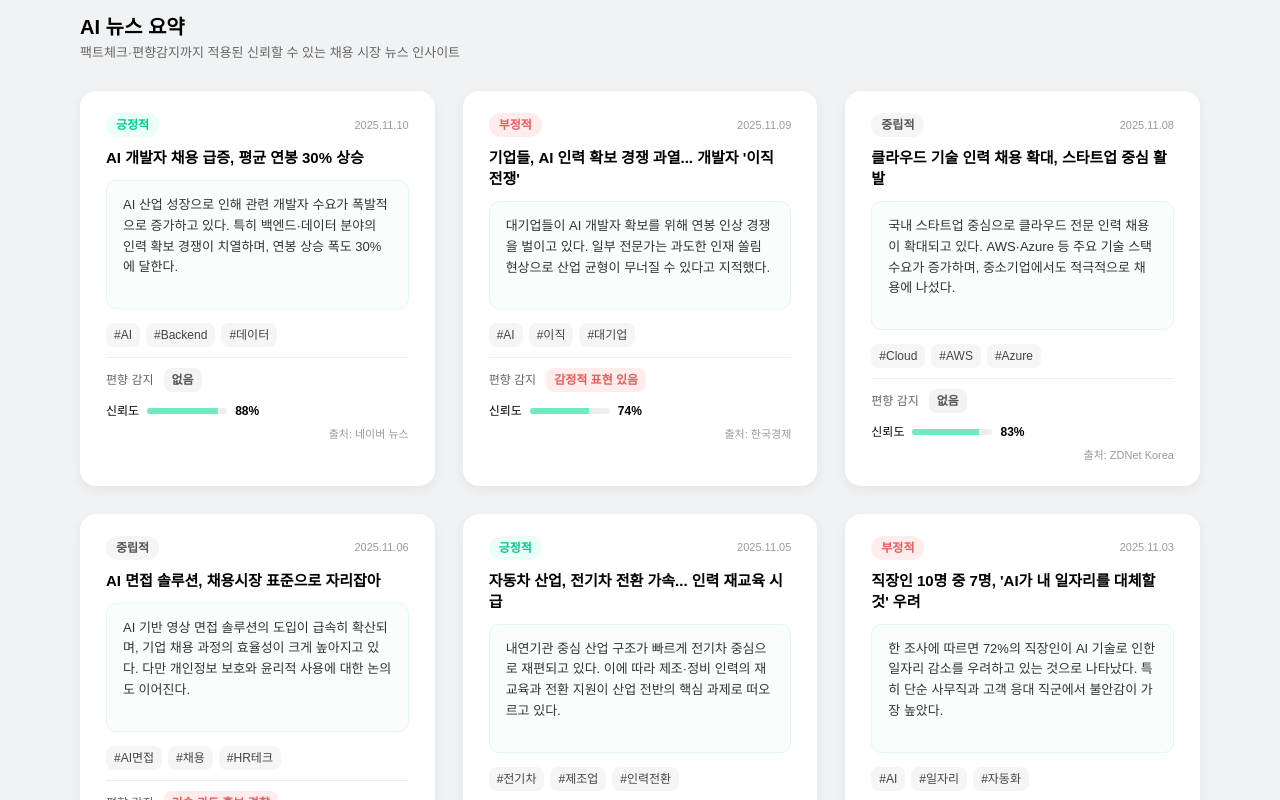
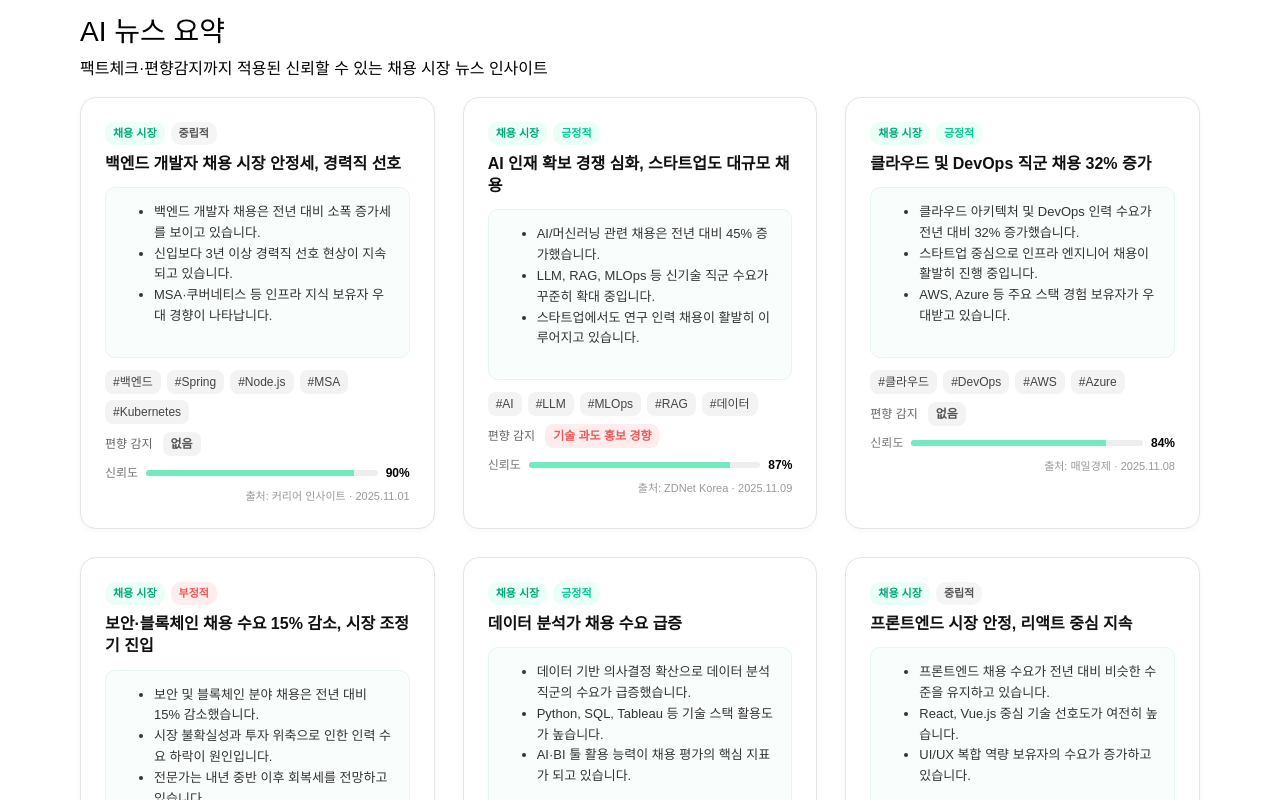
Before and after one commit to llbk-team/llbky-front, a Vue app: page /trend/news in a window 1280 px wide. Shown: the part 460-1260 px from the top of the page. Built offline with nearby package versions, Linux system fonts and the light colour scheme.

Commit message:
docs: 트렌드 스타일 수정

```diff
--- a/package.json
+++ b/package.json
@@ -8,6 +8,7 @@
     "lint": "vue-cli-service lint"
   },
   "dependencies": {
+    "axios": "^1.13.2",
     "bootstrap": "^5.3.8",
     "bootstrap-icons": "^1.13.1",
     "bootstrap-vue-3": "^0.5.1",
--- a/src/components/modal/NewsDetailModal.vue
+++ b/src/components/modal/NewsDetailModal.vue
@@ -1,16 +1,13 @@
 <template>
   <div class="modal-overlay" @click.self="$emit('close')">
     <div class="modal-content">
-      <!-- 상단 -->
       <div class="modal-header">
         <h2>뉴스 요약 분석</h2>
         <button class="close-btn" @click="$emit('close')">✕</button>
       </div>
 
       <div class="modal-body">
-        <!-- 좌측: 선택 뉴스 상세 -->
         <div class="left">
-          <!-- 감정 비율 (샘플 값, 백엔드 연동 시 교체 가능) -->
           <div class="sentiment-box">
             <div class="sentiment-item positive">
               <div class="circle">49%</div>
@@ -26,7 +23,6 @@
             </div>
           </div>
 
-          <!-- 신뢰도 -->
           <div class="trust-box">
             <span class="trust-label">신뢰도</span>
             <div class="trust-bar">
@@ -35,13 +31,13 @@
             <span class="trust-score">{{ news.trust }}%</span>
           </div>
 
-          <!-- 기사 내용 -->
+          <!-- ✅ 긴 요약문 -->
           <div class="article">
             <h3>{{ news.title }}</h3>
             <div class="meta">
               <span>{{ news.source }}</span> · <span>{{ news.date }}</span>
             </div>
-            <p>{{ news.summary }}</p>
+            <p>{{ news.summary_long || news.summary_short }}</p>
 
             <div class="keywords">
               <span v-for="(k, i) in news.keywords" :key="i">#{{ k }}</span>
@@ -49,7 +45,6 @@
           </div>
         </div>
 
-        <!-- 우측: 관련 뉴스 (더미) -->
         <div class="right">
           <h4>관련 뉴스</h4>
           <ul>
@@ -69,23 +64,10 @@ defineProps({
   news: { type: Object, required: true },
 });
 
-// 화면 설계용 더미 데이터
 const relatedNews = [
-  {
-    title: "AI 인재 확보에 나선 글로벌 기업 동향",
-    source: "브릿지경제",
-    date: "2025-11-04",
-  },
-  {
-    title: "클라우드·데이터 인프라 인력 수요 확대",
-    source: "매일경제",
-    date: "2025-11-03",
-  },
-  {
-    title: "HR테크와 AI 면접 솔루션 도입 가속화",
-    source: "머니투데이",
-    date: "2025-11-02",
-  },
+  { title: "AI 인재 확보에 나선 글로벌 기업 동향", source: "브릿지경제", date: "2025-11-04" },
+  { title: "클라우드·데이터 인프라 인력 수요 확대", source: "매일경제", date: "2025-11-03" },
+  { title: "HR테크와 AI 면접 솔루션 도입 가속화", source: "머니투데이", date: "2025-11-02" },
 ];
 </script>
 
--- a/src/views/trend/Insight.vue
+++ b/src/views/trend/Insight.vue
@@ -1,12 +1,10 @@
 <template>
   <div class="insight-page">
-    <!-- 헤더 -->
     <h2 class="page-title">AI 직무 인사이트</h2>
     <p class="page-subtitle">
       뉴스 트렌드와 커리어 관심사를 분석해 AI가 추천하는 맞춤 직무
     </p>
 
-    <!-- 분석 요약 -->
     <div class="summary-box">
       <h4>맞춤 분석 결과</h4>
       <p>
@@ -19,11 +17,9 @@
       </div>
     </div>
 
-    <!-- 추천 직무 카드 -->
     <div class="job-grid">
       <div v-for="(job, i) in jobs" :key="i" class="job-card">
         <div class="job-header">
-          <!-- 🔹 Trend 페이지로 이동 (쿼리 파라미터 전달) -->
           <router-link
             :to="`/trend?keyword=${encodeURIComponent(job.title)}`"
             class="job-link"
@@ -76,10 +72,25 @@ const jobs = [
 
 <style scoped>
 .insight-page {
-  background: #f1f2f3;
+  background: #ffffff;
   padding: 40px 80px 100px;
   font-family: "Pretendard", sans-serif;
   color: #111111;
+}
+
+/* 공통 카드 효과 */
+.summary-box,
+.job-card {
+  background: #ffffff;
+  border: 1px solid #e5e5e5;
+  box-shadow: 0 2px 6px rgba(0, 0, 0, 0.04);
+  border-radius: 14px;
+  transition: 0.25s ease;
+}
+.summary-box:hover,
+.job-card:hover {
+  border-color: #d0d0d0;
+  box-shadow: 0 4px 10px rgba(0, 0, 0, 0.08);
 }
 
 /* 헤더 */
@@ -96,12 +107,8 @@ const jobs = [
 
 /* 분석 요약 */
 .summary-box {
-  background: #ddf3eb;
-  border: 1px solid #a2f1d6;
-  border-radius: 12px;
   padding: 20px 28px;
   margin-bottom: 36px;
-  box-shadow: 0 2px 4px rgba(17, 17, 17, 0.05);
 }
 .summary-box h4 {
   font-size: 16px;
@@ -129,19 +136,8 @@ const jobs = [
   gap: 24px;
 }
 .job-card {
-  background: #ffffff;
-  border: 1px solid #eaecec;
-  border-radius: 14px;
   padding: 22px 26px;
-  box-shadow: 0 2px 6px rgba(17, 17, 17, 0.04);
-  transition: all 0.25s ease;
 }
-.job-card:hover {
-  transform: translateY(-2px);
-  box-shadow: 0 6px 10px rgba(17, 17, 17, 0.08);
-}
-
-/* 상단 헤더 */
 .job-header {
   display: flex;
   justify-content: space-between;
--- a/src/views/trend/News.vue
+++ b/src/views/trend/News.vue
@@ -1,52 +1,55 @@
 <template>
   <div class="trend-news">
-    <!-- Hero 영역 -->
+    <!-- Hero -->
     <section class="hero">
       <h2>AI가 분석해주는 채용 트렌드</h2>
+
       <div class="search-bar">
         <input
           type="text"
           placeholder="키워드를 입력하세요 (예: 인공지능, 백엔드, AI 개발자)"
           v-model="keyword"
+          @keyup.enter="searchNews"
         />
         <button @click="searchNews">검색</button>
       </div>
     </section>
 
-    <!-- 필터바 -->
+    <!-- ✅ 필터바 -->
     <FilterBar @filter-change="applyFilter" />
 
     <!-- 뉴스 카드 리스트 -->
     <section class="news-section">
       <h3>AI 뉴스 요약</h3>
-      <p class="desc">팩트체크·편향감지까지 적용된 신뢰할 수 있는 채용 시장 뉴스 인사이트</p>
+      <p class="desc">
+        팩트체크·편향감지까지 적용된 신뢰할 수 있는 채용 시장 뉴스 인사이트
+      </p>
 
       <div class="news-grid">
         <div
-          v-for="(item, i) in filteredNews"
+          v-for="(item, i) in visibleNews"
           :key="i"
           class="news-card"
           @click="openDetail(item)"
         >
-          <div class="card-header">
-            <span class="sentiment" :class="item.sentiment">
-              {{ item.sentimentLabel }}
-            </span>
-            <span class="date">{{ item.date }}</span>
+          <!-- 상단 태그 -->
+          <div class="tag-row">
+            <span class="tag category">채용 시장</span>
+            <span class="tag" :class="item.sentiment">{{ item.sentimentLabel }}</span>
           </div>
 
+          <!-- 제목 -->
           <h4 class="title">{{ item.title }}</h4>
 
-          <div class="summary-box">
-            <p>{{ item.summary }}</p>
-          </div>
+          <!-- 요약 -->
+          <div class="summary-box" v-html="formatSummary(item.summary_short)"></div>
 
+          <!-- 키워드 -->
           <div class="keywords">
             <span v-for="(k, j) in item.keywords" :key="j">#{{ k }}</span>
           </div>
 
-          <div class="divider" />
-
+          <!-- 편향 감지 -->
           <div class="bias">
             <span class="bias-label">편향 감지</span>
             <span
@@ -57,6 +60,7 @@
             </span>
           </div>
 
+          <!-- 신뢰도 + 출처 -->
           <div class="card-footer">
             <div class="trust">
               <span class="label">신뢰도</span>
@@ -65,13 +69,13 @@
               </div>
               <span class="score">{{ item.trust }}%</span>
             </div>
-            <div class="source">출처: {{ item.source }}</div>
+            <div class="source">출처: {{ item.source }} · {{ item.date }}</div>
           </div>
         </div>
       </div>
     </section>
 
-    <!-- 모달 -->
+    <!-- 상세보기 -->
     <NewsDetailModal
       v-if="selectedNews"
       :news="selectedNews"
@@ -87,107 +91,129 @@ import NewsDetailModal from "@/components/modal/NewsDetailModal.vue";
 
 const keyword = ref("");
 const selectedNews = ref(null);
-
 const filters = ref({
   period: "week",
   sentiment: "",
-  biasOnly: false, // '편향 없는 뉴스만'
+  biasOnly: false,
   trustMin: 70,
 });
 
-// 더미 뉴스 데이터 (백엔드 연동시 교체)
+/* ------------------------------
+   뉴스 데이터 (예시 8개)
+------------------------------ */
 const newsList = ref([
   {
-    title: "AI 개발자 채용 급증, 평균 연봉 30% 상승",
-    summary:
-      "AI 산업 성장으로 인해 관련 개발자 수요가 폭발적으로 증가하고 있다. 특히 백엔드·데이터 분야의 인력 확보 경쟁이 치열하며, 연봉 상승 폭도 30%에 달한다.",
-    keywords: ["AI", "Backend", "데이터"],
-    trust: 88,
+    title: "백엔드 개발자 채용 시장 안정세, 경력직 선호",
+    summary_short: `
+백엔드 개발자 채용은 전년 대비 소폭 증가세를 보이고 있습니다.
+신입보다 3년 이상 경력직 선호 현상이 지속되고 있습니다.
+MSA·쿠버네티스 등 인프라 지식 보유자 우대 경향이 나타납니다.
+`,
+    keywords: ["백엔드", "Spring", "Node.js", "MSA", "Kubernetes"],
+    trust: 90,
+    sentiment: "neutral",
+    sentimentLabel: "중립적",
+    bias_detected: false,
+    bias_type: "",
+    date: "2025.11.01",
+    source: "커리어 인사이트",
+  },
+  {
+    title: "AI 인재 확보 경쟁 심화, 스타트업도 대규모 채용",
+    summary_short: `
+AI/머신러닝 관련 채용은 전년 대비 45% 증가했습니다.
+LLM, RAG, MLOps 등 신기술 직군 수요가 꾸준히 확대 중입니다.
+스타트업에서도 연구 인력 채용이 활발히 이루어지고 있습니다.
+`,
+    keywords: ["AI", "LLM", "MLOps", "RAG", "데이터"],
+    trust: 87,
     sentiment: "positive",
     sentimentLabel: "긍정적",
-    date: "2025.11.10",
-    source: "네이버 뉴스",
+    bias_detected: true,
+    bias_type: "기술 과도 홍보 경향",
+    date: "2025.11.09",
+    source: "ZDNet Korea",
+  },
+  {
+    title: "클라우드 및 DevOps 직군 채용 32% 증가",
+    summary_short: `
+클라우드 아키텍처 및 DevOps 인력 수요가 전년 대비 32% 증가했습니다.
+스타트업 중심으로 인프라 엔지니어 채용이 활발히 진행 중입니다.
+AWS, Azure 등 주요 스택 경험 보유자가 우대받고 있습니다.
+`,
+    keywords: ["클라우드", "DevOps", "AWS", "Azure"],
+    trust: 84,
+    sentiment: "positive",
+    sentimentLabel: "긍정적",
     bias_detected: false,
     bias_type: "",
+    date: "2025.11.08",
+    source: "매일경제",
   },
   {
-    title: "기업들, AI 인력 확보 경쟁 과열... 개발자 '이직 전쟁'",
-    summary:
-      "대기업들이 AI 개발자 확보를 위해 연봉 인상 경쟁을 벌이고 있다. 일부 전문가는 과도한 인재 쏠림 현상으로 산업 균형이 무너질 수 있다고 지적했다.",
-    keywords: ["AI", "이직", "대기업"],
-    trust: 74,
+    title: "보안·블록체인 채용 수요 15% 감소, 시장 조정기 진입",
+    summary_short: `
+보안 및 블록체인 분야 채용은 전년 대비 15% 감소했습니다.
+시장 불확실성과 투자 위축으로 인한 인력 수요 하락이 원인입니다.
+전문가는 내년 중반 이후 회복세를 전망하고 있습니다.
+`,
+    keywords: ["보안", "블록체인", "정보보호", "암호화"],
+    trust: 79,
     sentiment: "negative",
     sentimentLabel: "부정적",
-    date: "2025.11.09",
-    source: "한국경제",
     bias_detected: true,
     bias_type: "감정적 표현 있음",
+    date: "2025.11.06",
+    source: "디지털데일리",
   },
   {
-    title: "클라우드 기술 인력 채용 확대, 스타트업 중심 활발",
-    summary:
-      "국내 스타트업 중심으로 클라우드 전문 인력 채용이 확대되고 있다. AWS·Azure 등 주요 기술 스택 수요가 증가하며, 중소기업에서도 적극적으로 채용에 나섰다.",
-    keywords: ["Cloud", "AWS", "Azure"],
-    trust: 83,
+    title: "데이터 분석가 채용 수요 급증",
+    summary_short: `
+데이터 기반 의사결정 확산으로 데이터 분석 직군의 수요가 급증했습니다.
+Python, SQL, Tableau 등 기술 스택 활용도가 높습니다.
+AI·BI 툴 활용 능력이 채용 평가의 핵심 지표가 되고 있습니다.
+`,
+    keywords: ["데이터", "SQL", "Tableau", "AI"],
+    trust: 85,
+    sentiment: "positive",
+    sentimentLabel: "긍정적",
+    bias_detected: false,
+    bias_type: "",
+    date: "2025.11.07",
+    source: "조선비즈",
+  },
+  {
+    title: "프론트엔드 시장 안정, 리액트 중심 지속",
+    summary_short: `
+프론트엔드 채용 수요가 전년 대비 비슷한 수준을 유지하고 있습니다.
+React, Vue.js 중심 기술 선호도가 여전히 높습니다.
+UI/UX 복합 역량 보유자의 수요가 증가하고 있습니다.
+`,
+    keywords: ["프론트엔드", "React", "Vue.js", "UI/UX"],
+    trust: 82,
     sentiment: "neutral",
     sentimentLabel: "중립적",
-    date: "2025.11.08",
-    source: "ZDNet Korea",
     bias_detected: false,
     bias_type: "",
-  },
-  {
-    title: "AI 면접 솔루션, 채용시장 표준으로 자리잡아",
-    summary:
-      "AI 기반 영상 면접 솔루션의 도입이 급속히 확산되며, 기업 채용 과정의 효율성이 크게 높아지고 있다. 다만 개인정보 보호와 윤리적 사용에 대한 논의도 이어진다.",
-    keywords: ["AI면접", "채용", "HR테크"],
-    trust: 80,
-    sentiment: "neutral",
-    sentimentLabel: "중립적",
-    date: "2025.11.06",
-    source: "머니투데이",
-    bias_detected: true,
-    bias_type: "기술 과도 홍보 경향",
-  },
-  {
-    title: "자동차 산업, 전기차 전환 가속... 인력 재교육 시급",
-    summary:
-      "내연기관 중심 산업 구조가 빠르게 전기차 중심으로 재편되고 있다. 이에 따라 제조·정비 인력의 재교육과 전환 지원이 산업 전반의 핵심 과제로 떠오르고 있다.",
-    keywords: ["전기차", "제조업", "인력전환"],
-    trust: 89,
-    sentiment: "positive",
-    sentimentLabel: "긍정적",
     date: "2025.11.05",
-    source: "매일경제",
-    bias_detected: false,
-    bias_type: "",
-  },
-  {
-    title: "직장인 10명 중 7명, 'AI가 내 일자리를 대체할 것' 우려",
-    summary:
-      "한 조사에 따르면 72%의 직장인이 AI 기술로 인한 일자리 감소를 우려하고 있는 것으로 나타났다. 특히 단순 사무직과 고객 응대 직군에서 불안감이 가장 높았다.",
-    keywords: ["AI", "일자리", "자동화"],
-    trust: 77,
-    sentiment: "negative",
-    sentimentLabel: "부정적",
-    date: "2025.11.03",
-    source: "서울경제",
-    bias_detected: true,
-    bias_type: "감정적 불안 조장",
+    source: "IT조선",
   },
 ]);
 
+/* ------------------------------
+   필터 및 검색 적용
+------------------------------ */
 const filteredNews = computed(() =>
   newsList.value.filter((n) => {
     if (filters.value.sentiment && n.sentiment !== filters.value.sentiment)
       return false;
-    if (filters.value.biasOnly && n.bias_detected) return false; // 편향 없는 뉴스만
+    if (filters.value.biasOnly && n.bias_detected) return false;
     if (n.trust < filters.value.trustMin) return false;
     if (
       keyword.value &&
       !(
         n.title.includes(keyword.value) ||
-        n.summary.includes(keyword.value) ||
+        n.summary_short.includes(keyword.value) ||
         n.keywords.some((k) => k.includes(keyword.value))
       )
     )
@@ -196,23 +222,32 @@ const filteredNews = computed(() =>
   })
 );
 
-const applyFilter = (newFilters) => {
-  filters.value = newFilters;
+// 6개만 표시
+const visibleNews = computed(() => filteredNews.value.slice(0, 6));
+
+/* ------------------------------
+   함수
+------------------------------ */
+const formatSummary = (summary) => {
+  if (!summary) return "";
+  return (
+    `<ul>` +
+    summary
+      .trim()
+      .split("\n")
+      .map((line) => `<li>${line.trim()}</li>`)
+      .join("") +
+    `</ul>`
+  );
 };
-
-const searchNews = () => {
-  // 백엔드 붙이면 여기서 API 호출
-  // 지금은 UI 설계용
-};
-
-const openDetail = (item) => {
-  selectedNews.value = item;
-};
+const applyFilter = (newFilters) => (filters.value = newFilters);
+const openDetail = (item) => (selectedNews.value = item);
+const searchNews = () => {};
 </script>
 
 <style scoped>
 .trend-news {
-  background: #f1f2f3;
+  background: #fff; /* ✅ 페이지 전체 배경을 흰색으로 */
   color: #000;
   font-family: "Pretendard", sans-serif;
 }
@@ -252,26 +287,11 @@ const openDetail = (item) => {
   padding: 10px 22px;
   border-radius: 25px;
   cursor: pointer;
-  transition: all 0.2s;
-}
-.search-bar button:hover {
-  transform: translateY(-1px);
-  box-shadow: 0 2px 6px rgba(113, 235, 190, 0.3);
 }
 
 /* 뉴스 섹션 */
 .news-section {
   padding: 40px 80px 100px;
-}
-.news-section h3 {
-  font-size: 20px;
-  font-weight: 700;
-  margin-bottom: 4px;
-}
-.desc {
-  color: #666;
-  font-size: 13px;
-  margin-bottom: 28px;
 }
 .news-grid {
   display: grid;
@@ -281,51 +301,34 @@ const openDetail = (item) => {
 
 /* 카드 */
 .news-card {
-  background: #fff;
+  background: #ffffff;
   border-radius: 16px;
-  padding: 22px 26px;
-  box-shadow: 0 4px 12px rgba(0, 0, 0, 0.06);
-  transition: all 0.3s ease;
+  padding: 24px;
+  /* ✅ 카드 경계선 + 부드러운 그림자 */
+  border: 1px solid #e5e5e5;
+  box-shadow: 0 2px 6px rgba(0, 0, 0, 0.03);
+  transition: 0.2s;
   cursor: pointer;
 }
+
 .news-card:hover {
-  transform: translateY(-4px);
-  box-shadow: 0 6px 16px rgba(0, 0, 0, 0.1);
+  transform: translateY(-3px);
+  /* ✅ hover 시 조금 더 강조 */
+  box-shadow: 0 4px 10px rgba(0, 0, 0, 0.06);
+  border-color: #d0d0d0;
 }
-.card-header {
-  display: flex;
-  justify-content: space-between;
-  align-items: center;
-  margin-bottom: 10px;
+
+
+/* 제목 */
+.title {
+  font-size: 16px; /* ✅ 살짝 줄임 */
+  font-weight: 700;
+  color: #111;
+  margin: 8px 0 12px 0; /* ✅ 상하 여백으로 띄움 */
+  line-height: 1.4; /* ✅ 줄 간격 조정 */
 }
-.sentiment {
-  font-size: 12px;
-  font-weight: 600;
-  padding: 3px 10px;
-  border-radius: 12px;
-}
-.sentiment.positive {
-  background: #eafff5;
-  color: #00c896;
-}
-.sentiment.neutral {
-  background: #f5f5f5;
-  color: #555;
-}
-.sentiment.negative {
-  background: #ffecec;
-  color: #e85b5b;
-}
-.date {
-  font-size: 11px;
-  color: #999;
-}
-.title {
-  font-size: 15px;
-  font-weight: 700;
-  margin-bottom: 12px;
-  line-height: 1.4;
-}
+
+/* 요약 */
 .summary-box {
   background: #f9fdfb;
   border: 1px solid #e4f7ee;
@@ -334,30 +337,66 @@ const openDetail = (item) => {
   font-size: 13px;
   color: #333;
   line-height: 1.6;
-  margin-bottom: 14px;
+  margin-bottom: 12px; /* ✅ 키워드와 간격 추가 */
 }
+.summary-box ul {
+  margin: 0;
+  padding-left: 18px;
+}
+.summary-box li {
+  list-style-type: disc;
+  margin-bottom: 4px;
+}
+
+/* 키워드 */
 .keywords {
   display: flex;
   flex-wrap: wrap;
   gap: 6px;
-  margin-bottom: 10px;
+  margin-bottom: 8px;
 }
 .keywords span {
-  background: #f5f5f5;
+  background: #f3f3f3;
   border-radius: 8px;
   padding: 3px 8px;
   font-size: 12px;
   color: #444;
 }
-.divider {
-  border-top: 1px solid #eee;
-  margin: 10px 0;
+
+/* 태그 */
+.tag-row {
+  display: flex;
+  gap: 6px;
 }
+.tag {
+  font-size: 11px;
+  font-weight: 600;
+  border-radius: 10px;
+  padding: 3px 8px;
+}
+.tag.category {
+  background: #eafff5;
+  color: #00a877;
+}
+.tag.positive {
+  background: #eafff5;
+  color: #00c896;
+}
+.tag.neutral {
+  background: #f5f5f5;
+  color: #555;
+}
+.tag.negative {
+  background: #ffecec;
+  color: #e85b5b;
+}
+
+/* 편향 */
 .bias {
   display: flex;
   align-items: center;
   gap: 10px;
-  margin-bottom: 10px;
+  margin-bottom: 8px;
 }
 .bias-label {
   font-size: 12px;
@@ -377,30 +416,36 @@ const openDetail = (item) => {
   background: #f3f3f3;
   color: #555;
 }
+
+/* 신뢰도 + 출처 */
 .card-footer {
   display: flex;
   flex-direction: column;
   gap: 6px;
-  font-size: 12px;
 }
 .trust {
   display: flex;
   align-items: center;
   gap: 8px;
 }
-.bar {
-  width: 80px;
+.trust .label {
+  font-size: 12px;
+  color: #777;
+}
+.trust .bar {
+  flex: 1;
   height: 6px;
   background: #eee;
   border-radius: 4px;
   overflow: hidden;
 }
-.fill {
+.trust .fill {
   height: 100%;
   background: #71ebbe;
 }
-.score {
-  font-weight: 600;
+.trust .score {
+  font-weight: 700;
+  font-size: 12px;
 }
 .source {
   font-size: 11px;
--- a/src/views/trend/Trend.vue
+++ b/src/views/trend/Trend.vue
@@ -107,7 +107,7 @@ const keywordData = [
 ];
 
 onMounted(async () => {
-  // === 키워드 트렌드 차트 ===
+  // 키워드 트렌드 차트
   const ctx1 = document.getElementById("trendChart");
   new Chart(ctx1, {
     type: "bar",
@@ -135,7 +135,7 @@ onMounted(async () => {
     },
   });
 
-  // === 산업별 채용 감정 분석 (누적형) ===
+  // 산업별 채용 감정 분석 차트
   await nextTick();
   const ctx2 = document.getElementById("sentimentChart");
   new Chart(ctx2, {
@@ -184,7 +184,7 @@ onMounted(async () => {
     },
   });
 
-  // === 워드클라우드 ===
+  // 워드클라우드
   const words = [
     ["Kubernetes", 40],
     ["AI", 30],
@@ -205,22 +205,20 @@ onMounted(async () => {
     weightFactor: 4,
     color: () => "#71EBBE",
     rotateRatio: 0,
-    backgroundColor: "#fff",
+    backgroundColor: "#ffffff",
   });
 });
 </script>
 
 <style scoped>
 .trend-page {
-  background: #f9fafb;
+  background: #ffffff; /* ✅ 페이지 전체 흰색 */
   padding: 40px 80px 100px;
   font-family: "Pretendard", sans-serif;
   color: #111;
 }
 
-/* -------------------------------
-   Header
---------------------------------*/
+/* Header */
 .page-title {
   font-size: 24px;
   font-weight: 700;
@@ -233,9 +231,7 @@ onMounted(async () => {
   margin-bottom: 32px;
 }
 
-/* -------------------------------
-   Summary Cards
---------------------------------*/
+/* Summary Cards */
 .summary-cards {
   display: flex;
   gap: 20px;
@@ -247,13 +243,14 @@ onMounted(async () => {
   border-radius: 14px;
   padding: 22px 24px;
   text-align: center;
-  border: 1px solid #e8e8e8;
-  box-shadow: 0 2px 6px rgba(0, 0, 0, 0.05);
+  border: 1px solid #e5e5e5; /* ✅ 경계선 */
+  box-shadow: 0 2px 6px rgba(0, 0, 0, 0.04); /* ✅ 은은한 그림자 */
   transition: all 0.25s ease;
 }
 .summary-card:hover {
   transform: translateY(-3px);
   box-shadow: 0 4px 10px rgba(0, 0, 0, 0.08);
+  border-color: #d0d0d0;
 }
 .summary-card .label {
   font-size: 13px;
@@ -276,16 +273,14 @@ onMounted(async () => {
   color: #e85b5b;
 }
 
-/* -------------------------------
-   Keyword Trend Section
---------------------------------*/
+/* Keyword Trend Section */
 .pretty-trend {
-  background: #fff;
-  border: 1px solid #eee;
+  background: #ffffff;
+  border: 1px solid #e5e5e5; /* ✅ 경계선 */
   border-radius: 16px;
   padding: 28px 30px;
   margin-bottom: 36px;
-  box-shadow: 0 2px 6px rgba(0, 0, 0, 0.03);
+  box-shadow: 0 2px 6px rgba(0, 0, 0, 0.04); /* ✅ 그림자 */
 }
 .chart-title {
   font-size: 17px;
@@ -330,9 +325,7 @@ onMounted(async () => {
   color: #ff5f5f;
 }
 
-/* -------------------------------
-   Insight Row (Wordcloud + Sentiment)
---------------------------------*/
+/* Insight Row */
 .insight-row {
   display: grid;
   grid-template-columns: 1fr 1fr;
@@ -342,8 +335,8 @@ onMounted(async () => {
 .card {
   background: #ffffff;
   border-radius: 16px;
-  border: 1px solid #e8e8e8;
-  box-shadow: 0 2px 6px rgba(0, 0, 0, 0.03);
+  border: 1px solid #e5e5e5; /* ✅ 경계선 */
+  box-shadow: 0 2px 6px rgba(0, 0, 0, 0.04); /* ✅ 그림자 */
   padding: 22px 26px;
 }
 .card-header h4 {
@@ -356,15 +349,11 @@ onMounted(async () => {
   color: #777;
   margin-bottom: 14px;
 }
-
-/* 워드클라우드 */
 .wordcloud {
   width: 100%;
   height: 260px;
   margin-top: 6px;
 }
-
-/* 감정 차트 영역 */
 .sentiment-chart-container {
   position: relative;
   width: 100%;
@@ -378,16 +367,14 @@ onMounted(async () => {
   height: 100% !important;
 }
 
-/* -------------------------------
-   시장 인사이트 요약
---------------------------------*/
+/* Insight Summary */
 .insight-summary {
   background: #ffffff;
   border-radius: 16px;
-  border: 1px solid #e8e8e8;
+  border: 1px solid #e5e5e5; /* ✅ 경계선 */
   padding: 26px 30px;
   line-height: 1.8;
-  box-shadow: 0 2px 6px rgba(0, 0, 0, 0.03);
+  box-shadow: 0 2px 6px rgba(0, 0, 0, 0.04); /* ✅ 그림자 */
 }
 .insight-summary h4 {
   font-size: 17px;
```
Also changed, not shown: 1 other file (tests, documents, lock files or other folders).
